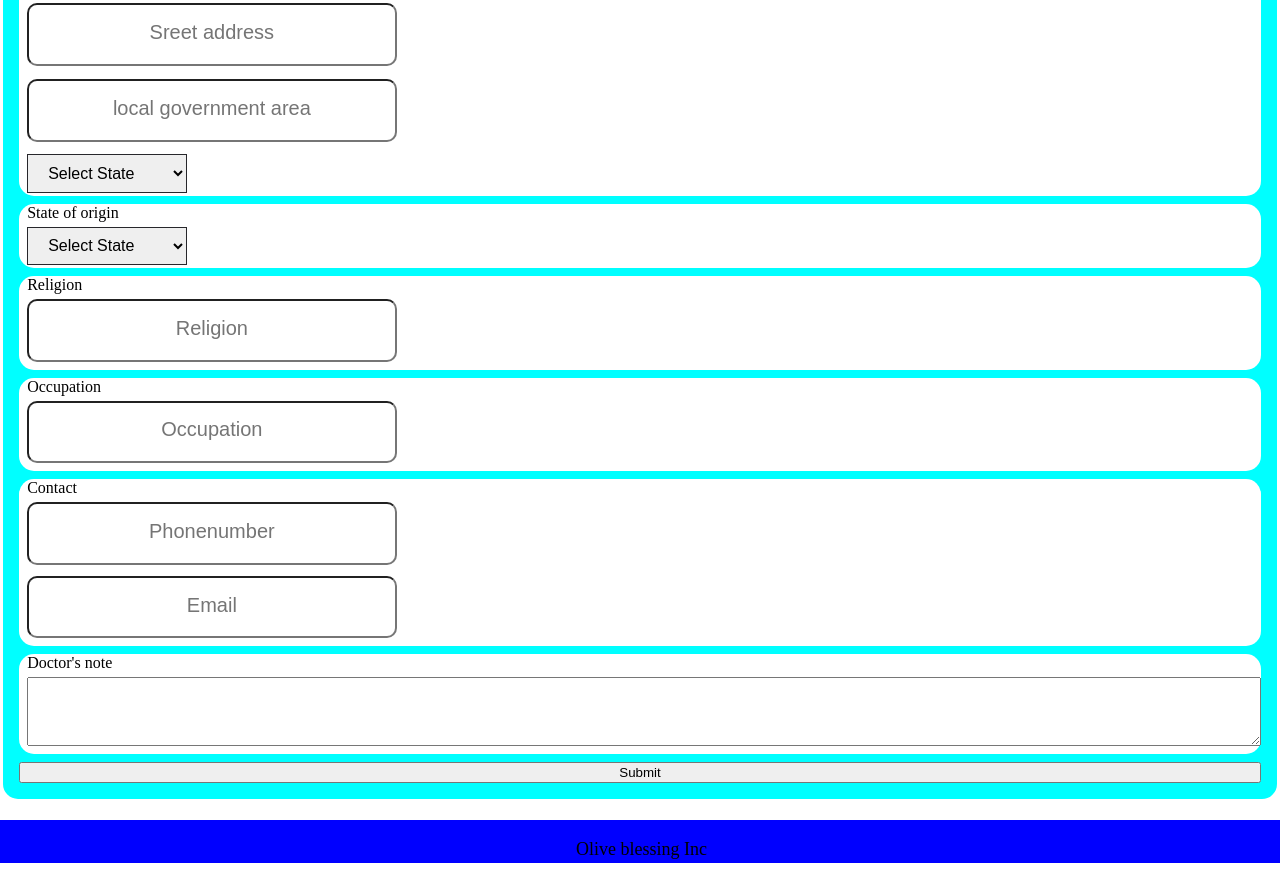
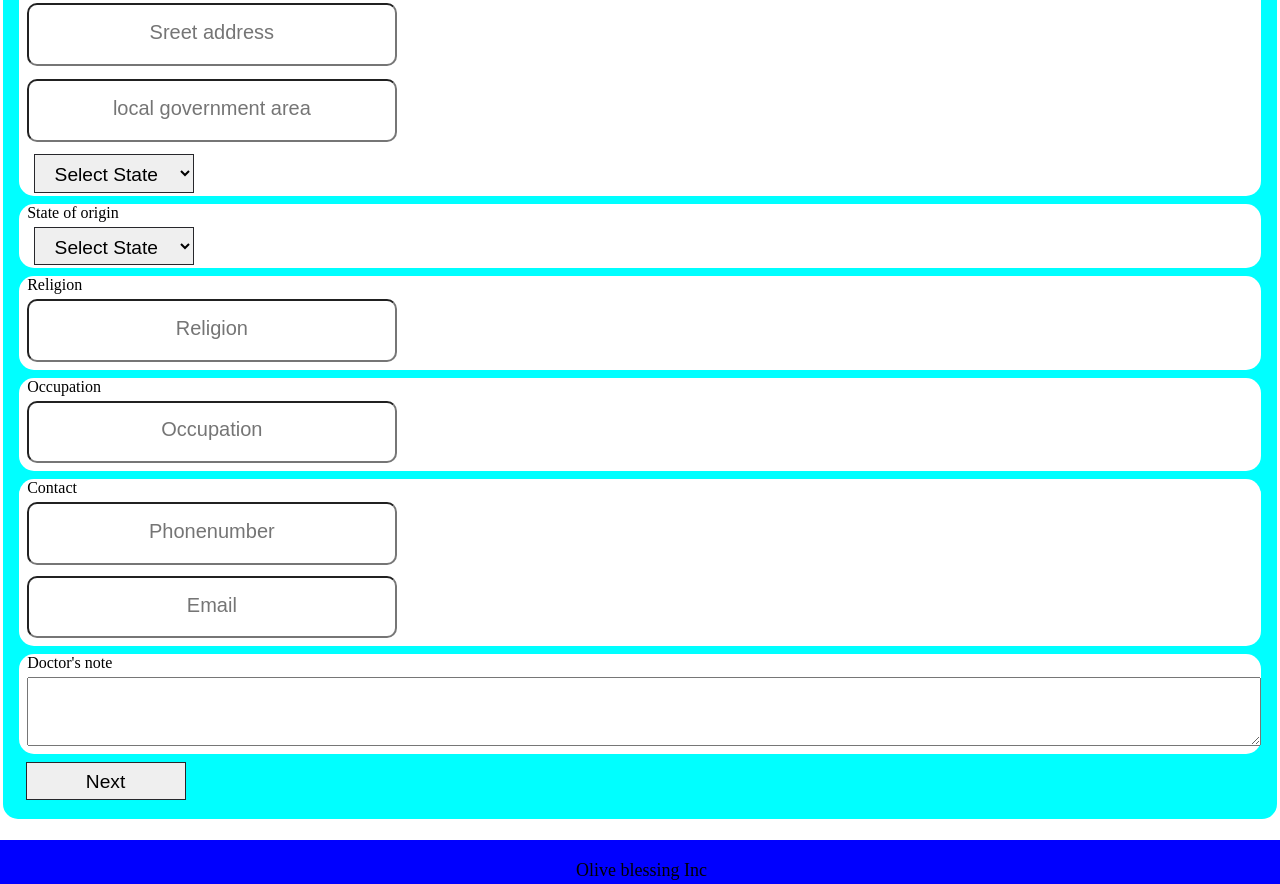
Before and after one commit to olive-blessings-HMS/HMS, a website: page public/html/patientList.html in a window 1280 px wide. Shown: the part 526-1410 px from the top of the page. Before the commit the page ends 1389 px from the top, so only its background shows below. Drawn offline with Linux system fonts and the light colour scheme.

Commit message:
change button text and modify its css style .

```diff
--- a/public/css/HMS.css
+++ b/public/css/HMS.css
@@ -159,15 +159,16 @@ footer {
     gap: .2em;
 }
 
-select {
+select, button {
     width: 10rem;
     height: 2.4rem;
     margin-bottom: .2rem;
+    margin-left: .4rem;
     padding: .2rem;
     cursor: pointer;
     padding: 8px 16px;
-    border: 1px solid rgb(39, 39, 43);
-    font-size: 1rem;
+    border: 1.5px solid rgb(39, 39, 43);
+    font-size: 1.2rem;
 }
 
 .summary textarea {
--- a/public/html/patientList.html
+++ b/public/html/patientList.html
@@ -137,7 +137,7 @@
                         cols="20"
                         ></textarea>
                     </section>
-                    <button type="submit">Submit</button>
+                    <button type="submit">Next</button>
                 </form>
             </section>
         </main>
```
